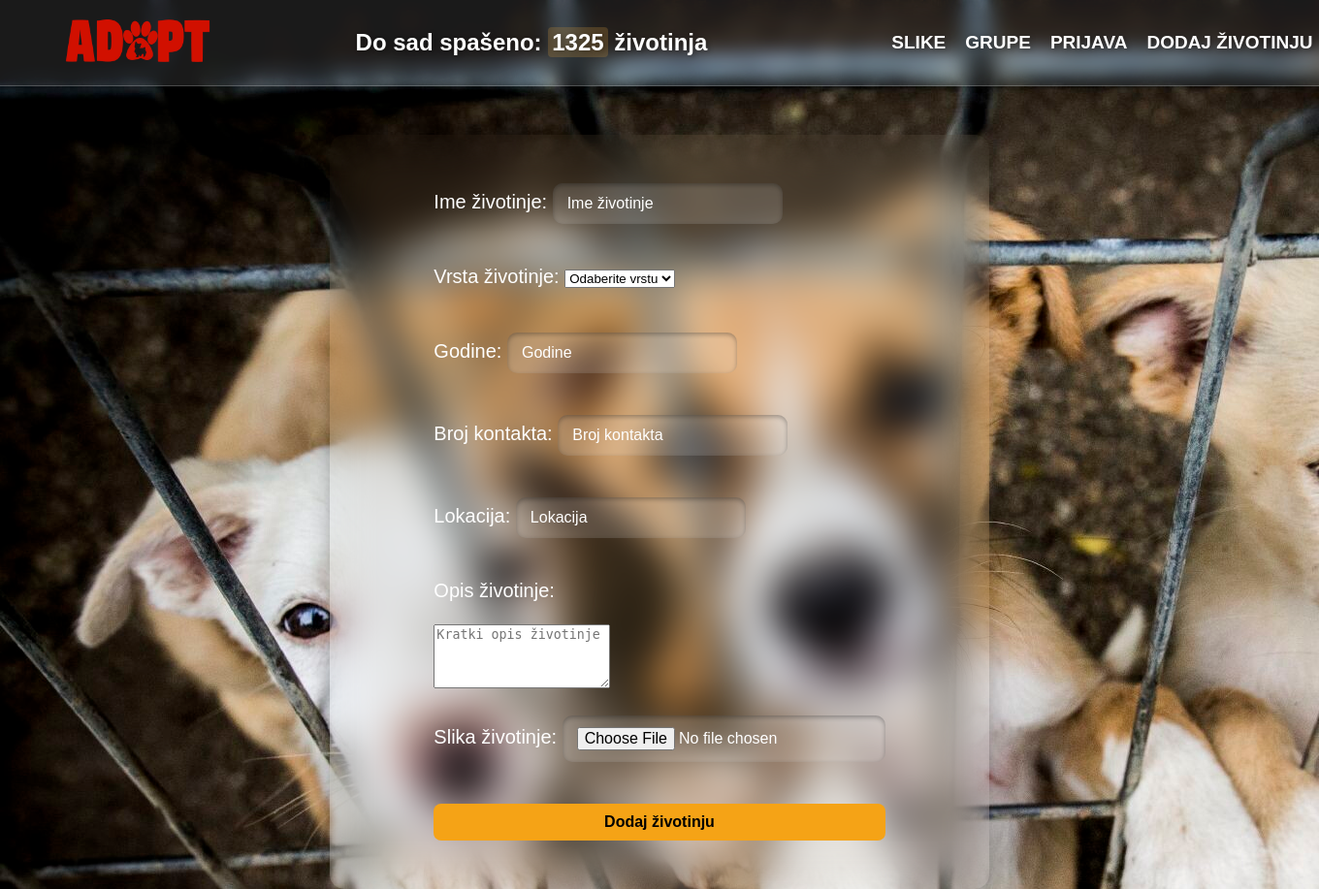
After one commit to bonmbonn/spasi-me-web, a PHP site: page /admin_panel.html in a window 1360 px wide; the page is wider, and only the part inside the window is pictured. The commit adds this page. Shown: that part at 97% size. Run offline with PHP 8.4, Linux system fonts and the light colour scheme.

Commit message:
Finished home, login, register static and added option to add animals to database
Finished home, login, register static and added option to add animals to database.

```diff
--- /dev/null
+++ b/admin_panel.html
@@ -0,0 +1,76 @@
+
+
+<!DOCTYPE html>
+<html lang="en">
+<head>
+    <meta charset="UTF-8">
+    <meta name="viewport" content="width=device-width, initial-scale=1.0">
+    <title>Document</title>
+    <link rel="stylesheet" href="./style.css">
+</head>
+
+<body class="admin_body">
+    <header>
+        <nav class="admin_header">
+            <a href="./spasindex.html"><img src="./images_home/temp_logo.webp" alt="logo udruge"  id="header_logo"></a>
+            <h2 id="saved_animals">Do sad spašeno: <span class="highlight">1325</span> životinja</h2>
+            <ul class="nav_links">
+                <li><a href="#">SLIKE</a></li>
+                <li><a href="#">GRUPE</a></li>
+                <li><a href="prijava.html">PRIJAVA</a></li>
+                <li><a href="admin_panel.html">DODAJ ŽIVOTINJU</a></li>
+            </ul>
+        </nav>
+    </header>
+
+    <section class="admin_form_box">
+        <form action="azuriranjezivotinja.php" method="POST" enctype="multipart/form-data">
+            <label>
+                Ime životinje:
+                <input type="text" name="animal_name" placeholder="Ime životinje" required>
+            </label><br><br>
+
+            <label>
+                Vrsta životinje:
+                <select name="animal_type" required>
+                    <option value="">Odaberite vrstu</option>
+                    <option value="pas">Pas</option>
+                    <option value="mačka">Mačka</option>
+                    <option value="zec">Zec</option>
+                    <option value="ptica">Ptica</option>
+                    <option value="drugo">Drugo</option>
+                </select>
+            </label><br><br><br>
+
+            <label>
+                Godine:
+                <input type="number" name="age" placeholder="Godine" min="0" required>
+            </label><br><br>
+
+            <label>
+                Broj kontakta:
+                <input type="tel" name="contact_number" placeholder="Broj kontakta" required>
+            </label><br><br>
+
+            <label>
+                Lokacija:
+                <input type="text" name="location" placeholder="Lokacija" required>
+            </label><br><br>
+
+            <label>
+                Opis životinje:<br><br>
+                <textarea name="description" placeholder="Kratki opis životinje" rows="4" required></textarea>
+            </label><br><br>
+
+            <label>
+                Slika životinje:
+                <input type="file" name="photo" required>
+            </label><br><br>
+
+            <button type="submit">Dodaj životinju</button>
+        </form>
+
+    </section>
+
+</body>
+</html>
--- a/prijava1.css
+++ b/prijava.css
@@ -1,3 +1,4 @@
+
 body {
     margin: 0;
     padding: 0;
@@ -5,8 +6,9 @@ body {
     color: white;
     height: 100vh;
     width: 100vw;
-    overflow: hidden;
-    background: linear-gradient(135deg, rgba(51, 51, 51, 0.7), rgba(26, 26, 26, 0.7));
+    background:
+    #444444,
+    linear-gradient(135deg, rgba(51, 51, 51, 0.7), rgba(26, 26, 26, 0.7));
     background-size: cover;
     background-position: center;
 }
--- a/prijava.html
+++ b/prijava.html
@@ -4,20 +4,21 @@
   <meta charset="UTF-8" />
   <meta name="viewport" content="width=device-width, initial-scale=1.0"/>
   <title>Login / Register</title>
-  <link rel="stylesheet" href="prijava1.css">
   <link rel="stylesheet" href="style.css">
+  <link rel="stylesheet" href="prijava.css">
 </head>
 
 
 <body>
     <header>
         <nav>
-            <a href="./spasindex.html"><img src="./PWA-Projektni/images_home/temp_logo.webp" alt="logo udruge"  id="header_logo"></a>
+            <a href="./spasindex.html"><img src="./images_home/temp_logo.webp" alt="logo udruge"  id="header_logo"></a>
             <h2 id="saved_animals">Do sad spašeno: <span class="highlight">1325</span> životinja</h2>
             <ul class="nav_links">
                 <li><a href="#">SLIKE</a></li>
                 <li><a href="#">GRUPE</a></li>
                 <li><a href="prijava.html">PRIJAVA</a></li>
+                <li><a href="admin_panel.html">DODAJ ŽIVOTINJU</a></li>
             </ul>
         </nav>
     </header>
--- a/style.css
+++ b/style.css
@@ -3,7 +3,7 @@ body{
     margin: 0;
     font-family: Arial, Helvetica, sans-serif;
     background: linear-gradient(135deg, #333333 0%, #1a1a1a 100%);
-    color: white;
+    color: rgb(255, 255, 255);
 }
 
 a{
@@ -271,3 +271,101 @@ footer{
     justify-content: space-between;
     height: 150px;
 }
+
+
+.admin_form_box{
+    margin-top: 50px;
+    margin-left: 50%;
+    transform: translate(-50%);
+    display: flex;
+    flex-direction: column;
+    max-width: 600px;
+    align-items: center;
+    justify-content: left;
+    border-radius: 15px;
+    box-shadow: 0 0 25px rgba(0, 0, 0, 0.3);
+    backdrop-filter: blur(20px);
+    text-align: left;
+    font-size: 20px;
+    padding: 50px;
+}
+
+
+.admin_header{
+    position: relative;
+}
+
+form input{
+    border-radius: 7px;
+    color: #333;
+}
+
+form input::placeholder{
+    color: #ffffff;
+}
+
+form input:focus {
+  outline: none;
+  background-color: rgba(255, 255, 255, 0.2);
+  color: #fff;
+}
+
+.admin_form_box input {
+  padding: 12px 15px;
+  margin-bottom: 20px;
+  border: none;
+  border-radius: 10px;
+  background-color: rgba(255, 255, 255, 0.15);
+  color: white;
+  font-size: 16px;
+  box-shadow: inset 0 2px 5px rgba(0,0,0,0.3);
+  transition: background-color 0.3s, box-shadow 0.3s;
+}
+
+.admin_form_box button{
+    width: 100%;
+    padding: 10px;
+    border: none;
+    border-radius: 8px;
+    background-color: #f5a316;
+    color: black;
+    font-weight: bold;
+    font-size: 16px;
+    cursor: pointer;
+    transition: background-color 0.3s;
+}
+
+.admin_body{
+    width: 100vw;
+    height: 100vh;
+    background-image: url(./images_home/dogs_in_cage.jpg);
+}
+
+.show_box {
+    display: flex;
+    justify-content: center;
+    align-items: center;
+    padding: 20px;
+    margin-top: 30px;
+}
+
+.show_content {
+    font-size: 2rem;
+    background: rgba(255, 255, 255, 0.15);
+    backdrop-filter: blur(8px);
+    border-radius: 12px;
+    padding: 20px 30px;
+    width: 400px;
+    box-shadow: 0 4px 12px rgba(0,0,0,0.1);
+    color: #222;
+}
+
+.show_content h2 {
+    margin-bottom: 10px;
+    font-weight: 700;
+}
+
+.show_content p {
+    margin: 6px 0;
+    font-size: 1rem;
+}
```
Also changed, not shown: azuriranjezivotinja.php (added, +93 -0 lines), connect.php (added, +13 -0 lines), registracija.html (+10 -6 lines), spasindex.html (+12 -11 lines).
